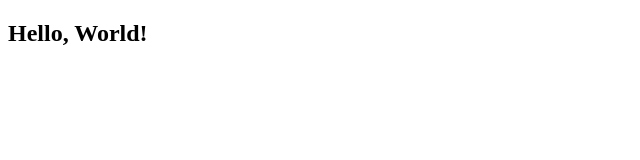
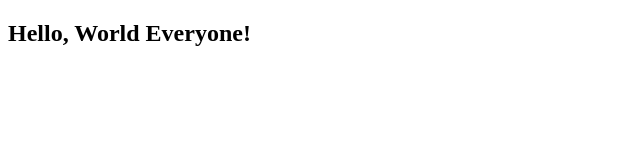
Before and after one commit to hello-wald/RevoU_Day1, a plain HTML site: page index.html in a window 1280 px wide. Shown: the whole page, without its empty margins (0-640 px from the left). Drawn offline with Linux system fonts and the light colour scheme.

Commit message:
update wording

```diff
--- a/index.html
+++ b/index.html
@@ -5,6 +5,6 @@
 </head>
 <body>
     <!--Day 1 RevoU Fundamental Course-->
-    <h2>Hello, World!</h2>
+    <h2>Hello, World Everyone!</h2>
 </body>
 </html>
```
